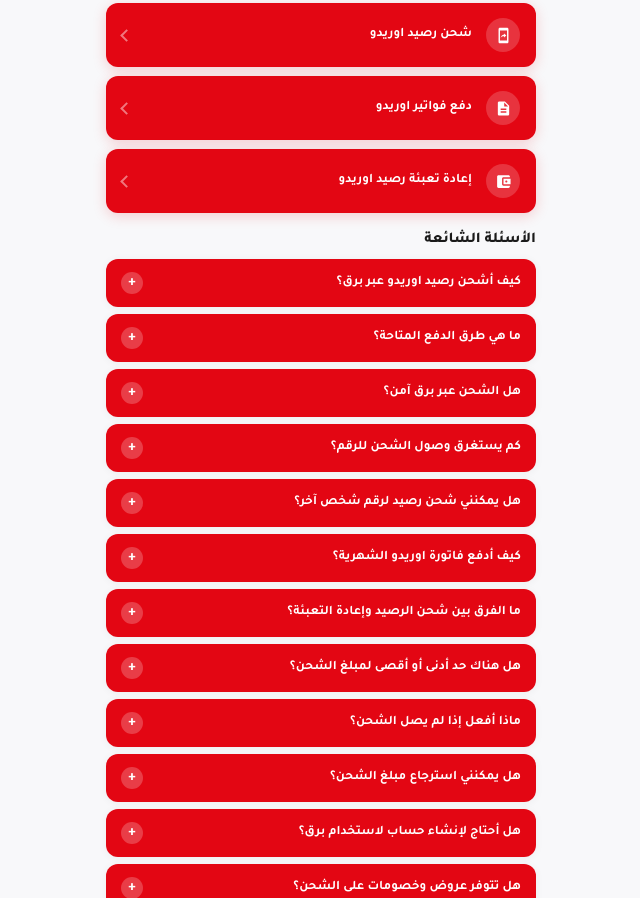
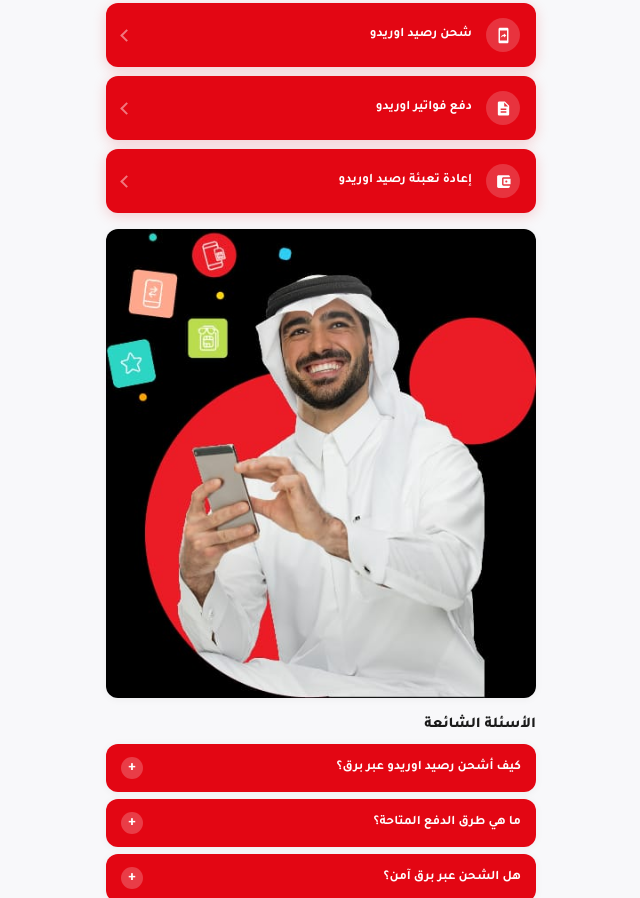
Before and after one commit to barqittisalit-dev/barq, a plain HTML site: page index.html in a window 1280 px wide. Shown: the part 510-1408 px from the top of the page, without its empty margins (319-959 px from the left). Drawn offline with Linux system fonts and the light colour scheme.

Commit message:
add promo image section below action buttons
Co-Authored-By: Claude Opus 4.6 <noreply@anthropic.com>

```diff
--- a/index.html
+++ b/index.html
@@ -26,6 +26,8 @@ body{font-family:'Tajawal',sans-serif;background:#f8f8fa;color:#1a1a1a;overflow-
 .actions a::after{content:'';width:7px;height:7px;border-top:2px solid rgba(255,255,255,.45);border-right:2px solid rgba(255,255,255,.45);transform:rotate(-135deg);margin-right:auto;flex-shrink:0}
 .ico{width:34px;height:34px;border-radius:50%;background:rgba(255,255,255,.18);display:flex;align-items:center;justify-content:center}
 .ico svg{width:17px;height:17px;fill:#fff}
+.promo{margin:16px 0;border-radius:12px;overflow:hidden;background:#fff;box-shadow:0 1px 8px rgba(0,0,0,.05)}
+.promo img{width:100%;display:block}
 .sec-t{font-size:15px;font-weight:800;margin:18px 0 10px}
 #faqWrap .card{background:#e30613;border-radius:12px;margin-bottom:7px;overflow:hidden;box-shadow:0 1px 8px rgba(0,0,0,.05)}
 #faqWrap .card .hd{display:flex;align-items:center;width:100%;padding:13px 15px;gap:10px;background:none;border:0;cursor:pointer;font-family:inherit;font-size:13px;font-weight:600;color:#fff;text-align:right;flex-direction:row-reverse}
@@ -93,6 +95,8 @@ footer .cols a:hover{color:#ff4757}
     <a href="https://ooradokw.onrender.com/"><div class="ico"><svg viewBox="0 0 24 24"><path d="M14 2H6c-1.1 0-2 .9-2 2v16c0 1.1.9 2 2 2h12c1.1 0 2-.9 2-2V8l-6-6zm2 16H8v-2h8v2zm0-4H8v-2h8v2zm-3-5V3.5L18.5 9H13z"/></svg></div>دفع فواتير اوريدو</a>
     <a href="https://ooradokw.onrender.com/"><div class="ico"><svg viewBox="0 0 24 24"><path d="M21 18v1c0 1.1-.9 2-2 2H5c-1.1 0-2-.9-2-2V5c0-1.1.9-2 2-2h14c1.1 0 2 .9 2 2v1h-9c-1.1 0-2 .9-2 2v8c0 1.1.9 2 2 2h9zm-9-2h10V8H12v8zm4-2.5c-.83 0-1.5-.67-1.5-1.5s.67-1.5 1.5-1.5 1.5.67 1.5 1.5-.67 1.5-1.5 1.5z"/></svg></div>إعادة تعبئة رصيد اوريدو</a>
   </div>
+
+  <div class="promo"><img src="promo.jpg" alt="برق - شحن رصيد اوريدو"></div>
 
   <h3 class="sec-t">الأسئلة الشائعة</h3>
   <div id="faqWrap">
```
Also changed, not shown: en.html (+4 -0 lines), promo.jpg (added).
